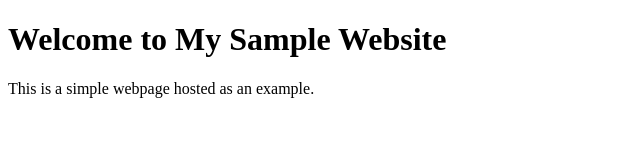
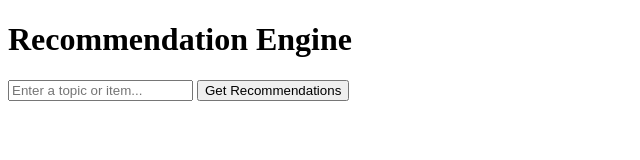
Before and after one commit to s1ashd0t/vercelApp, a plain HTML site: page index.html in a window 1280 px wide. Shown: the whole page, without its empty margins (0-640 px from the left). Drawn offline with Linux system fonts and the light colour scheme.

Commit message:
Update index.html

```diff
--- a/index.html
+++ b/index.html
@@ -3,10 +3,16 @@
 <head>
     <meta charset="UTF-8">
     <meta name="viewport" content="width=device-width, initial-scale=1.0">
-    <title>My Sample Website</title>
+    <title>Recommendation Engine</title>
+    <link rel="stylesheet" href="style.css">
 </head>
 <body>
-    <h1>Welcome to My Sample Website</h1>
-    <p>This is a simple webpage hosted as an example.</p>
+    <div class="container">
+        <h1>Recommendation Engine</h1>
+        <input type="text" id="userInput" placeholder="Enter a topic or item...">
+        <button id="recommendButton">Get Recommendations</button>
+        <div id="recommendations" class="recommendations"></div>
+    </div>
+    <script src="script.js"></script>
 </body>
 </html>
```
